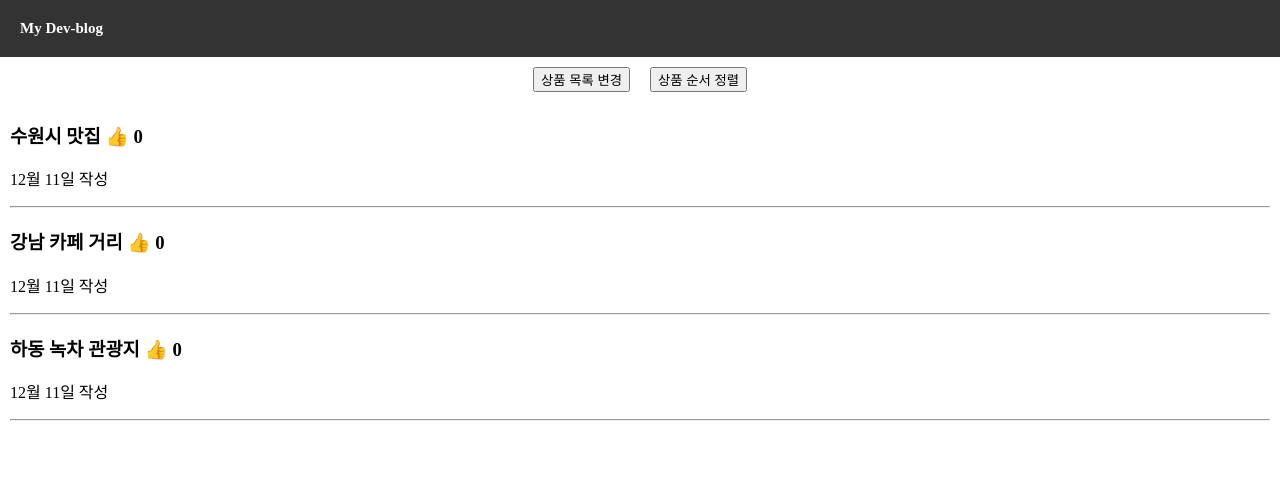
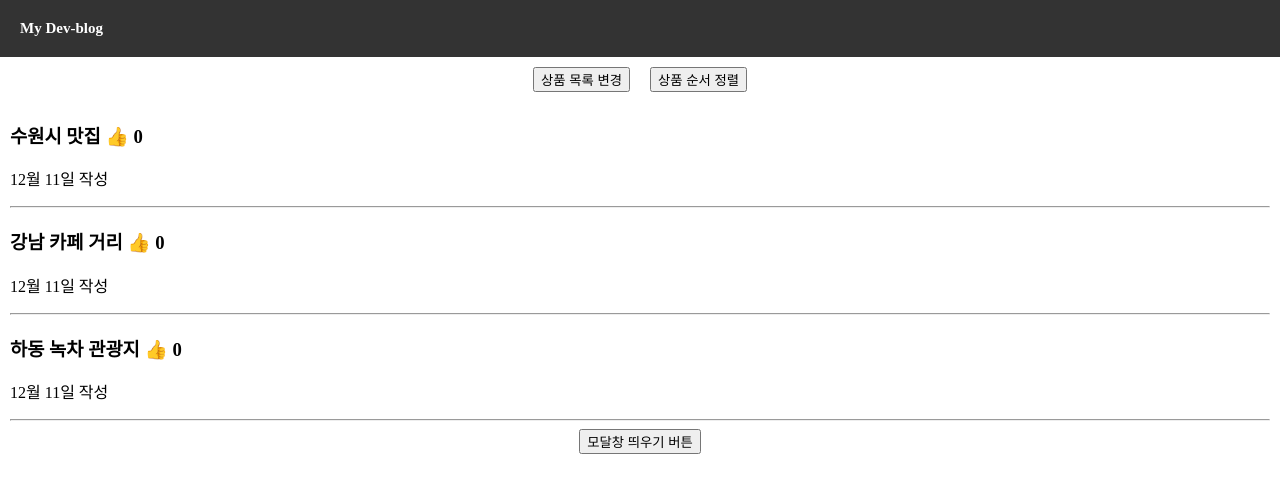
Before and after one commit to colo1211/WEB3-React, a React (Create React App) app in the folder part1/blog/: page / in a window 1280 px wide. Shown: the top 492 px of the page. Built offline with nearby package versions, Linux system fonts and the light colour scheme.

Commit message:
state Toggle 기능 추가

```diff
--- a/part1/blog/src/App.js
+++ b/part1/blog/src/App.js
@@ -9,6 +9,17 @@ function App() {
   let [좋아요, 좋아요변경] = useState([0,0,0]);
   let [modal, modal변경] = useState(false);
 
+
+  /* 토글 역할을 해주는 modal 스위치 */
+  function modal스위치(){
+    if(modal === true){ // 열려야함
+      modal변경(false);
+      console.log(modal);
+    }else { // 닫혀야함
+      modal변경(true);
+      console.log(modal);
+    }
+  }
 
   function 좋아요추가(value){
     let tempLike = [...좋아요];
@@ -78,17 +89,24 @@ function App() {
                 <hr/>
             </div>
 
-           {/* 리액트에서 UI를 만드는 관습 : state를 사용하여 조건에 맞게 true, false를 통해서 UI를 On/Off 한다.  */}
+           <button onClick={()=>{ modal스위치() }}> 모달창 띄우기 버튼</button>
+
+          {/* 리액트에서의 if문 : 삼항연산자
+            JSX 내에서 JS 문법을 사용하기 위해서는 중괄호로 감싼 이후에 작성하여야 한다.
+          */}
+
            {
              modal === true
-             ? <Modal></Modal> // true
-             : null // false
+             ? <Modal></Modal> // true일때 Modal 창을 띄운다.
+             : null  // false 일때 Modal 창을 닫는다.
            }
 
     </div>
   );
 }
 
+
+// 컴포넌트로 만든 Modal UI
 function Modal(){
   return (
     <div className='modal'>
```
